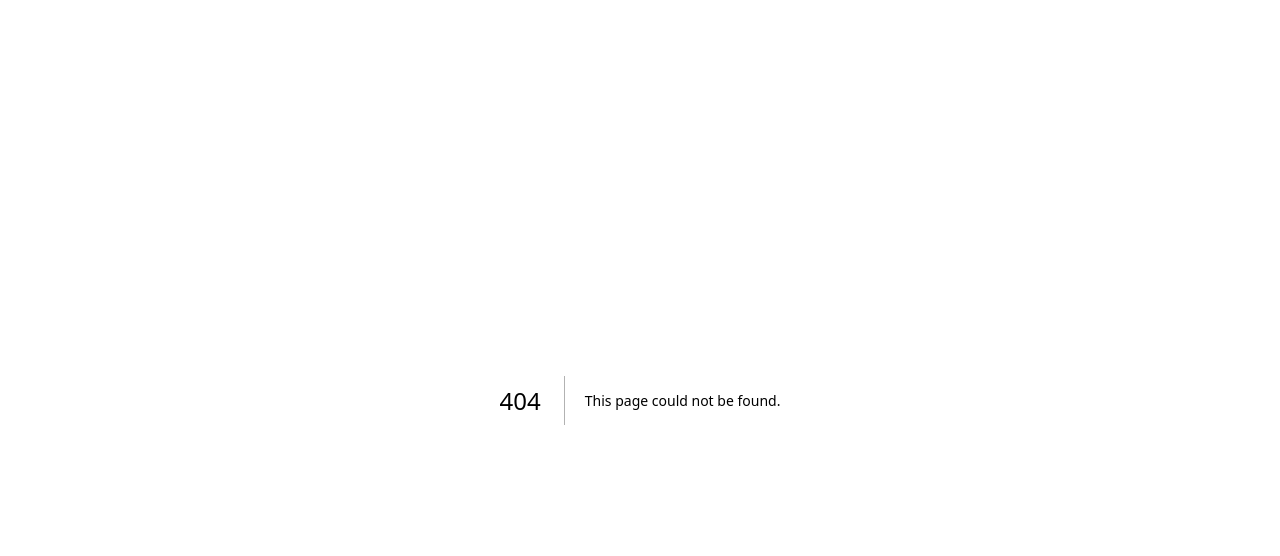
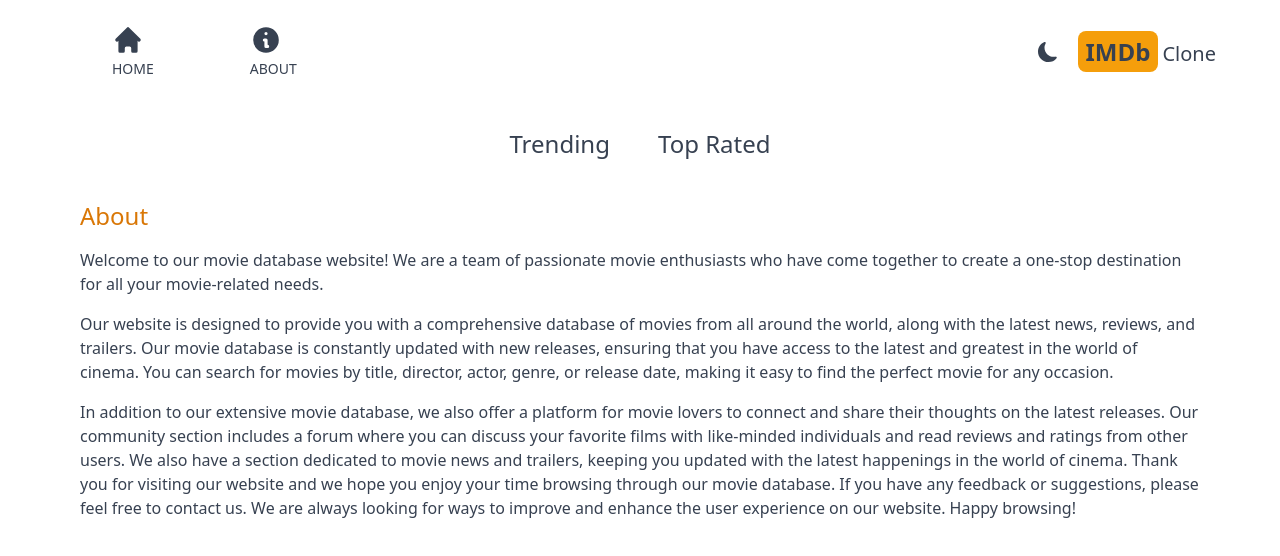
Before and after one commit to Yorsyboy/imdb-clone, a Next.js app: page /about in a window 1280 px wide. Before the commit this address had no page. Shown: the top 556 px of the page. Built offline with nearby package versions, Linux system fonts and the light colour scheme; no server answers.

Commit message:
Create about page

```diff
--- /dev/null
+++ b/components/PageContent.jsx
@@ -0,0 +1,38 @@
+import React from "react";
+
+export default function PageContent() {
+  return (
+    <div className="max-w-6xl mx-auto space-y-4 p-4">
+      <h1 className="text-2xl font-medium text-amber-600">About</h1>
+      <p>
+        Welcome to our movie database website! We are a team of passionate movie
+        enthusiasts who have come together to create a one-stop destination for
+        all your movie-related needs.
+      </p>
+
+      <p>
+        Our website is designed to provide you with a comprehensive database of
+        movies from all around the world, along with the latest news, reviews,
+        and trailers. Our movie database is constantly updated with new
+        releases, ensuring that you have access to the latest and greatest in
+        the world of cinema. You can search for movies by title, director,
+        actor, genre, or release date, making it easy to find the perfect movie
+        for any occasion.
+      </p>
+
+      <p>
+        In addition to our extensive movie database, we also offer a platform
+        for movie lovers to connect and share their thoughts on the latest
+        releases. Our community section includes a forum where you can discuss
+        your favorite films with like-minded individuals and read reviews and
+        ratings from other users. We also have a section dedicated to movie news
+        and trailers, keeping you updated with the latest happenings in the
+        world of cinema. Thank you for visiting our website and we hope you
+        enjoy your time browsing through our movie database. If you have any
+        feedback or suggestions, please feel free to contact us. We are always
+        looking for ways to improve and enhance the user experience on our
+        website. Happy browsing!
+      </p>
+    </div>
+  );
+}
--- /dev/null
+++ b/src/pages/about.jsx
@@ -0,0 +1,20 @@
+import Header from "components/Header";
+import Navbar from "components/Navbar";
+import PageContent from "components/PageContent";
+import React from "react";
+import Providers from "./Providers";
+
+export default function about() {
+  return (
+    <Providers>
+      {/* Header */}
+      <Header />
+
+      {/* Navbar */}
+      <Navbar />
+
+      {/* Page Content */}
+      <PageContent />
+    </Providers>
+  );
+}
```
